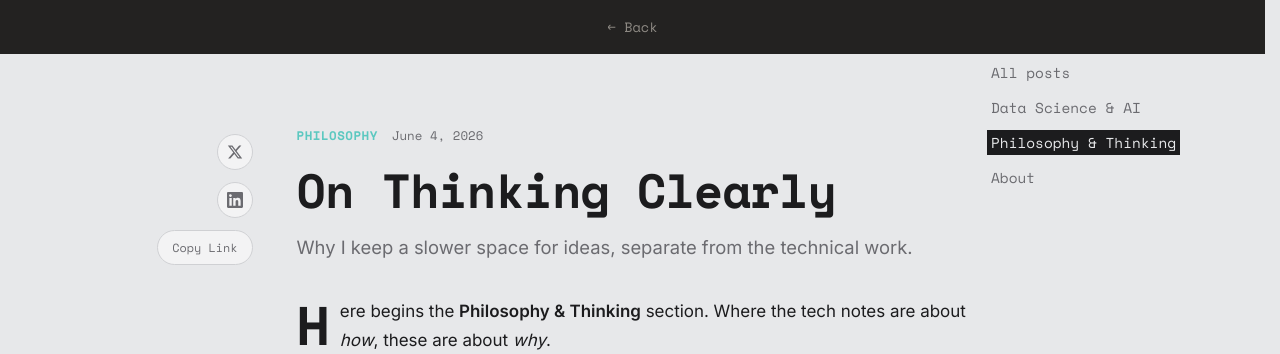
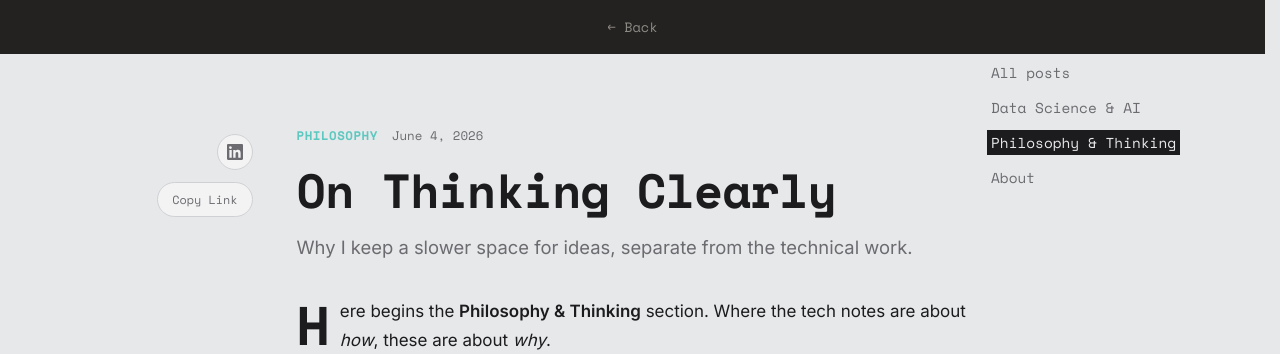
Before and after one commit to s-ingale/s-ingale.github.io, a Jekyll site: the page built from _philosophy/on-thinking-clearly.md, in a window 1280 px wide. Shown: the top 354 px of the page. Built offline with Jekyll 4.4.1, drawn with Linux system fonts in a browser that asks for light colours.

Commit message:
Drop X share button; keep LinkedIn and Copy Link only
Co-Authored-By: Claude Opus 4.8 <noreply@anthropic.com>

```diff
--- a/_layouts/post.html
+++ b/_layouts/post.html
@@ -10,11 +10,6 @@ layout: default
 
 <main class="article">
   <aside class="share" aria-label="Share">
-    <a class="share__link" title="Share on X" aria-label="Share on X"
-       href="https://twitter.com/intent/tweet?text={{ page.title | uri_escape }}&url={{ full_url | uri_escape }}"
-       target="_blank" rel="noopener">
-      <svg viewBox="0 0 24 24" fill="currentColor" aria-hidden="true"><path d="M18.244 2.25h3.308l-7.227 8.26 8.502 11.24H16.17l-5.214-6.817L4.99 21.75H1.68l7.73-8.835L1.254 2.25H8.08l4.713 6.231zm-1.161 17.52h1.833L7.084 4.126H5.117z"/></svg>
-    </a>
     <a class="share__link" title="Share on LinkedIn" aria-label="Share on LinkedIn"
        href="https://www.linkedin.com/sharing/share-offsite/?url={{ full_url | uri_escape }}"
        target="_blank" rel="noopener">
```
